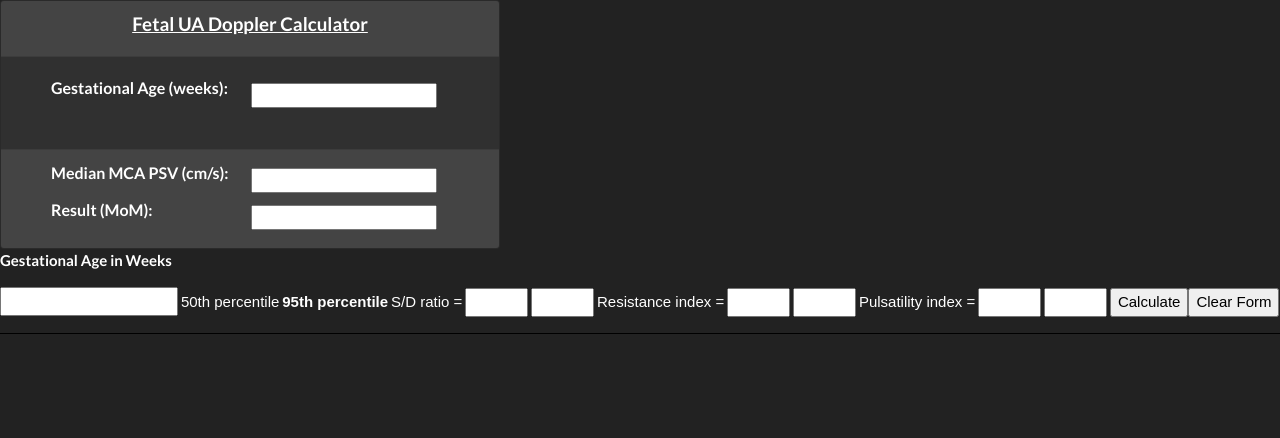
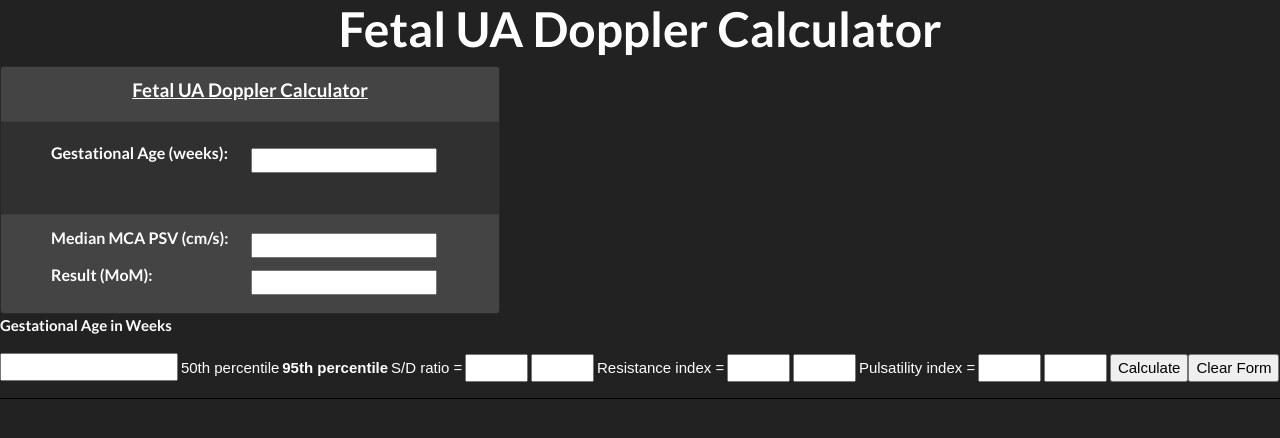
Before and after one commit to kerbyradres/UADoppler, a plain HTML site: page index.html in a window 1280 px wide. Drawn offline with Linux system fonts and the light colour scheme.

Commit message:
Update index.html

```diff
--- a/index.html
+++ b/index.html
@@ -12,8 +12,11 @@
 
 </head>
 
+<body>
 
-<body>
+<div class="text-center"><h1><b>Fetal UA Doppler Calculator</b></h1>
+</div>
+
 <div class="card bg-dark text-white" style="width:500px">
 	<div class="card-header" align="center">
 		<h5><b><u>Fetal UA Doppler Calculator</u></b></h5>
```
